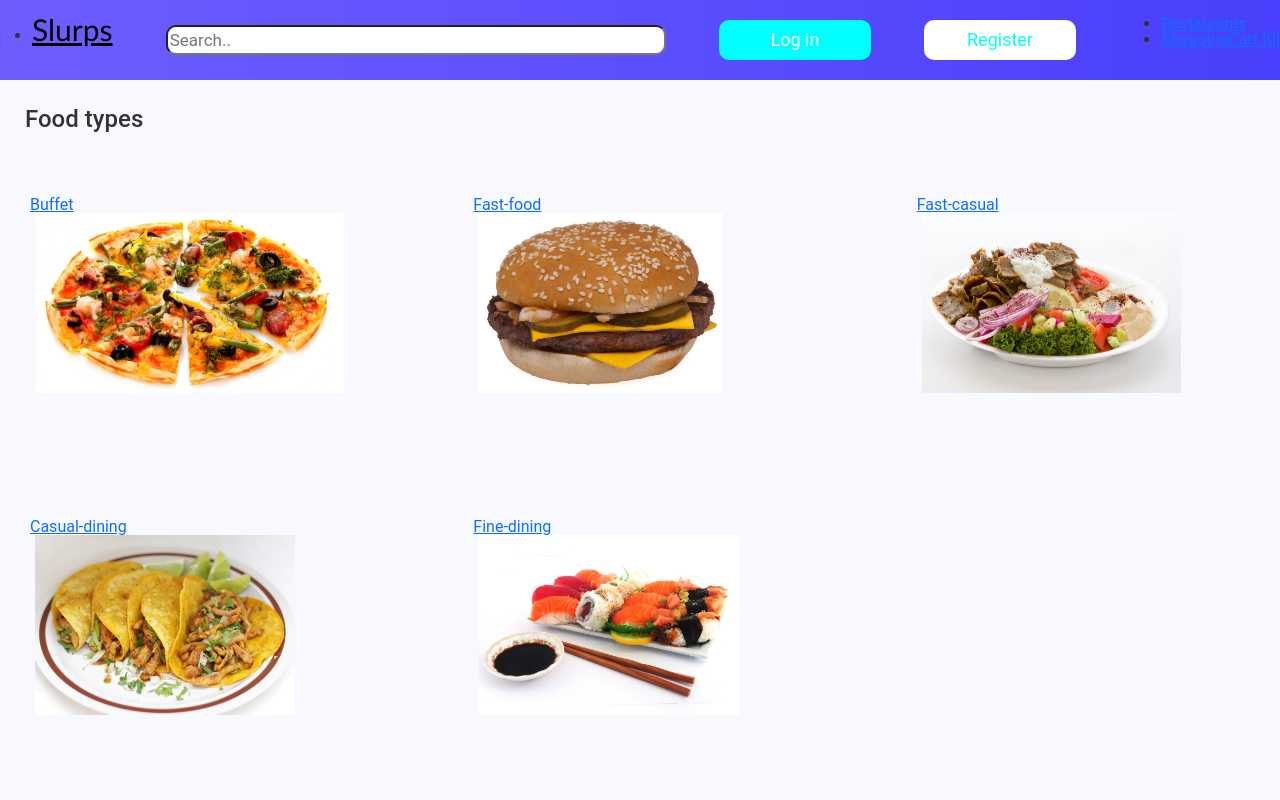
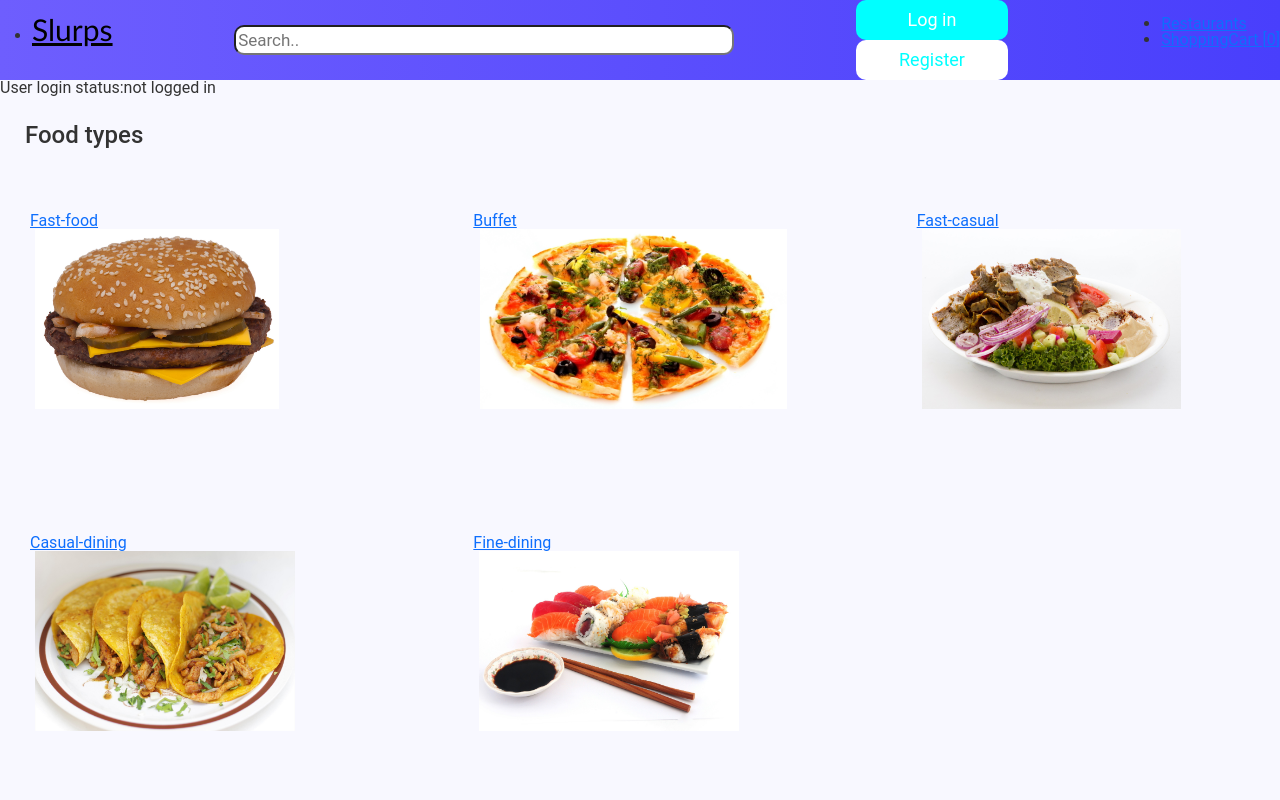
Before and after one commit to AWAProject-Team16/Food-Ordering-project-frontend-repo, a React (Create React App) app: page / in a window 1280 px wide. Shown: the top 800 px of the page. Built offline with nearby package versions, Linux system fonts and the light colour scheme; no server answers.

Commit message:
login with token added

```diff
--- a/package.json
+++ b/package.json
@@ -9,6 +9,7 @@
     "axios": "^0.24.0",
     "bootstrap": "^5.1.3",
     "classnames": "^2.3.1",
+    "jsonwebtoken": "^8.5.1",
     "react": "^17.0.2",
     "react-bootstrap": "^2.0.2",
     "react-dom": "^17.0.2",
--- a/src/App.js
+++ b/src/App.js
@@ -3,18 +3,20 @@ import Nav from './components/Nav';
 import Footer from './components/Footer';
 import RouterURL from './router/RouterURL';
 import RestaurantCreateNew from './components/RestaurantCreateNew';
-import Register from './components/Register';
-
 import styles from './App.module.css'
 import React, { Component } from 'react'
 import { CartContext } from "./context/Contexts";
+
+
+const jwtFromStorage = window.localStorage.getItem('appAuthData')
 
 export default class App extends Component {
   constructor(props) {
     super(props);
 
     this.state = {
-      CartQty: 0
+      CartQty: 0,
+      isUserLoggedIn: jwtFromStorage
     };
   };
 
@@ -38,9 +40,12 @@ export default class App extends Component {
     return (
       <BrowserRouter>
         <div className={styles.App}>
-          <Nav CartQty={this.state.CartQty} />
+          <Nav CartQty={this.state.CartQty} nav = {(newJwt => {
+            this.setState({isUserLoggedIn:newJwt})
+          }
+            )} userLoggedIn={this.state.isUserLoggedIn} />
           <CartContext.Provider value={{CartCounter: this.CartCounter}} >
-            <RouterURL />
+            <RouterURL userLoggedIn={this.state.isUserLoggedIn} />
           </CartContext.Provider>
           <Footer />
         </div>
--- a/src/components/Categories.js
+++ b/src/components/Categories.js
@@ -3,18 +3,41 @@ import styles from '../css/RestaurantsSearchResult.module.css';
 import { Link } from "react-router-dom";
 import 'bootstrap/dist/css/bootstrap.min.css';
 import { useParams } from 'react-router-dom';
+import axios from 'axios';
 
 
 export default function Categories(props) {
+
   const result = useParams()
-  const obj = props.restaurants.find(item => item.type === result.type);
-  if(obj == null) {
-    return <div>No matching restaurant</div>
+  //const obj = props.restaurants.find(item => item.type === types.name);
+  //const foodType = props.foodTypes;
+  //console.log("category prop "+props.foodTypes)
+  console.log(result)
+  if(result == null) {
+    return <div>No restaurants</div>
   }
+
+  const handleTypeSubmit = async (event) => {
+    try {
+      const result = await axios.post(
+        "http://localhost:5000/food_types",
+        {
+          result
+        }
+
+        )
+        console.log(result)
+      }catch (error){
+        console.log(error)
+      }
+    }
+
+
+
     return(
           <div>
-
-            <div className={styles.restaurant}>
+            <div foodType> testi</div>
+            {/*<div className={styles.restaurant}>
               <Link to={obj.idRestaurant}>
               <div>
               <img src={`/images/${obj.image}`}/>
@@ -33,7 +56,7 @@ export default function Categories(props) {
               </div>
              <div>{obj.type}</div>
              </Link>
-             </div>
+    </div> */}
 
 
             </div>
--- a/src/components/Home.js
+++ b/src/components/Home.js
@@ -2,13 +2,13 @@ import styles from './../css/Home.module.css'
 import React from 'react'
 import {Link} from 'react-router-dom'
 import axios from 'axios';
+import Categories from './Categories';
 
 class Home extends React.Component {
   constructor(props)
   {
     super(props);
     this.state = {
-      restaurants:[],
     }
   }
   componentDidMount(){
@@ -21,14 +21,42 @@ class Home extends React.Component {
 
   render()
   {
+    const foodTypes =
+    [
+      {
+      name:"Fast-food",
+      image: "category-hamburger.jpg"
+      },
+      {
+        name:"Buffet",
+        image: "category-pizza.jpg"
+      },
+      {
+        name:"Fast-casual",
+        image: "category-kebab.jpg"
+      },
+      {
+        name:"Casual-dining",
+        image: "category-mexican.jpg"
+      },
+      {
+        name:"Fine-dining",
+        image: "category-sushi.jpg"
+      },
+
+    ]
   return (
     <div>
+      <div>
+        User login status:{this.props.userLoggedIn ? "is logged in" : "not logged in"  }
+      </div>
       <h3 className={styles.header}>Food types</h3>
     <div className={styles.categoryGrid}>
-      {this.props.foodTypes.map(types =>
+
+      {foodTypes.map(types =>
         <div className={styles.box}>
-        <Link to= {types.type}>
-          {types.type}
+        <Link to={`/foodType/${types.name}`} element={this.props.foodTypes}  >
+          {types.name}
          <img src={`/images/${types.image}`}/></Link>
         </div>
         )}
--- a/src/components/Login.js
+++ b/src/components/Login.js
@@ -1,12 +1,11 @@
-import React, {useState} from 'react'
+import React, {useState, useContext} from 'react'
 import styles from '../css/Register.module.css';
 import axios from 'axios';
-import { useNavigate } from 'react-router';
+
 
 
 export default function Login(props) {
 
-    let navigate = useNavigate();
     const [loginProcessState, setLoginProcessState] = useState("idle");
 
     const handleLoginSubmit = async (event) =>{
@@ -25,12 +24,13 @@ export default function Login(props) {
                 }
             );
             console.log(result);
-            console.log(result.data);
+            const receivedJWT = result.data.token;
+            console.log("token "+receivedJWT);
             setLoginProcessState("success");
             setTimeout(() => {
                 setLoginProcessState("idle")
-            //    props.login(result.data.token);
-                navigate("/", { replace: true});
+                props.login(receivedJWT)
+
 
             }, 1500)
         } catch (error) {
--- a/src/components/Nav.js
+++ b/src/components/Nav.js
@@ -5,13 +5,14 @@ import Register from './Register'
 import Modal from 'react-modal'
 import Login from './Login'
 
-export default class Nav extends Component {
+export default class Nav extends React.Component {
   constructor(props) {
     super(props);
 
-    this.state = { sign: false, login: false, CartItems: 0 }
+    this.state = { sign: false, login: false, CartItems: 0, userJwt:null }
 
   }
+
   onOpenRegister = () => {
     this.setState({ sign: true });
   };
@@ -27,6 +28,15 @@ export default class Nav extends Component {
   onCloseLogin = () => {
     this.setState({ login: false })
   }
+  logOut = () => {
+    this.setState({userJwt:null})
+    this.props.nav(this.state.userJwt)
+    window.localStorage.removeItem('appAuthData')
+  }
+  passToken = () => {
+
+    this.props.nav(this.state.userJwt)
+  }
 
   render() {
     const { login, sign } = this.state;
@@ -38,17 +48,35 @@ export default class Nav extends Component {
           </li>
         </ul>
         <input className={styles.searchbar} type="text" placeholder="Search.."></input>
-        <button className={styles.button} onClick={this.onOpenLogin}>Log in</button>
-        <button className={styles.button2}onClick={this.onOpenRegister}>Register</button>
+
+
         <Modal isOpen={sign} >
           <button onClick={this.onCloseRegister}>Close</button>
           <Register />
         </Modal>
         <Modal isOpen={login}>
-        <button onClick={this.onCloseLogin}>Close</button>
-        <Login/>
 
+          <button onClick={this.onCloseLogin}>Close</button>
+
+        <Login login ={ (newJwt => {
+          this.setState({userJwt: newJwt})
+          window.localStorage.setItem('appAuthData', this.state.userJwt)
+          this.passToken()
+          this.onCloseLogin()
+        })}/>
         </Modal>
+
+         <div>
+          {this.props.userLoggedIn
+          ? <button className={styles.button2} onClick = {this.logOut}  > Log out </button>
+          :
+          <div>
+          <button className={styles.button} onClick={this.onOpenLogin}>Log in</button>
+          <button className={styles.button2}onClick={this.onOpenRegister}>Register</button>
+          </div>
+          }
+          </div>
+
         <ul>
           <li>
             <Link to="/restaurants">Restaurants</Link>
--- a/src/context/Contexts.js
+++ b/src/context/Contexts.js
@@ -1,7 +1,6 @@
 import React from "react";
 
 export const CartContext = React.createContext();
-
 
 // const context = useContext(CartContext)
 // context.CartCounter();
--- a/src/router/RouterURL.js
+++ b/src/router/RouterURL.js
@@ -1,5 +1,5 @@
-import React, {Component} from 'react';
-import {Routes, Route} from "react-router-dom";
+import React, {Component,} from 'react';
+import {Routes, Route, BrowserRouter, } from "react-router-dom";
 import Home from '../components/Home';
 import Restaurants from '../components/Restaurants';
 import Restaurant from '../components/Restaurant';
@@ -13,34 +13,61 @@ import OrderHistoryCustomer from '../components/OrderHistory/customer/OrderHisto
 import Register from '../components/Register';
 import RestaurantCreateNew from '../components/RestaurantCreateNew';
 import ProductCreateNew from '../components/ProductCreateNew';
-export default class RouterURL extends Component {
+import Login from '../components/Login';
 
 
+export default class RouterURL extends Component {
+  constructor(props){
+    super(props)
+   this.state = {
+
+
+   }
+  }
+
   render() {
+    let authRoutes = <>
+    <Route path="/" element={ <Login /> } />
+    <Route path="/" element={ <Register /> } />
+  </>
+
+  if(this.props.userLoggedIn != null) {
+    authRoutes = <Route path="/paymentpage" element={ <PaymentPage /> }/>
+
+  }
     return (
-      <Routes>
-        <Route path="/" element={<Home foodTypes={Data.food_types}/>} />
-        <Route path="/:type" element={<Categories restaurants={Data.restaurants} />} />
-        <Route path="/:type/:idOfRestaurant" element={<Restaurant restaurants={ Data.restaurants } categories={ Data.categories } products={ Data.products } /> } />
+
+
+
+          <Routes>
+          <Route path="/" element={<Home userLoggedIn={this.props.userLoggedIn != null}  />} />
+              {
+                authRoutes
+              }
+            <Route path="*" element= {<Home userLoggedIn={this.props.userLoggedIn != null}/>} />
+
+        {/* Typessä oli kaksoispisteet*/}
+        <Route path="/foodType/:foodtype" element={<Categories restaurants={Data.restaurants} />} />
+        <Route path="/foodType/:foodtype/:idOfRestaurant" element={<Restaurant restaurants={ Data.restaurants } categories={ Data.categories } products={ Data.products } /> } />
         <Route path="/restaurants" element={<Restaurants restaurants={ Data.restaurants } />}>
           {/* <Route path="/:idOfRestaurant" element={<RestaurantDetailView restaurants={ Data.restaurants } menus={ Data.menus } products={ Data.products } /> } /> */}
         </Route>
         <Route path="/restaurants/:idOfRestaurant" element={<Restaurant restaurants={ Data.restaurants } categories={ Data.categories } products={ Data.products } /> } />
         <Route path="/shoppingcart" element={<ShoppingCart />} />
-        <Route path="/paymentpage" element={<PaymentPage />} />
+
 
         <Route path="/register" element={<Register />} />
 
         <Route path="/managers/orders" element={<OrderHistoryManger />} />
         <Route path="/managers/restaurants/create" element={<RestaurantCreateNew />} />
         <Route path="/managers/products/create" element={<ProductCreateNew />} />
-
         <Route path="/customers/orders" element={<OrderHistoryCustomer />} />
+        <Route path="/devthuc" element={<DevThucTestingArea />} />
+        </Routes>
 
 
 
-        <Route path="/devthuc" element={<DevThucTestingArea />} />
-      </Routes>
+
     )
   }
 }
```
Also changed, not shown: 1 other file (tests, documents, lock files or other folders).
